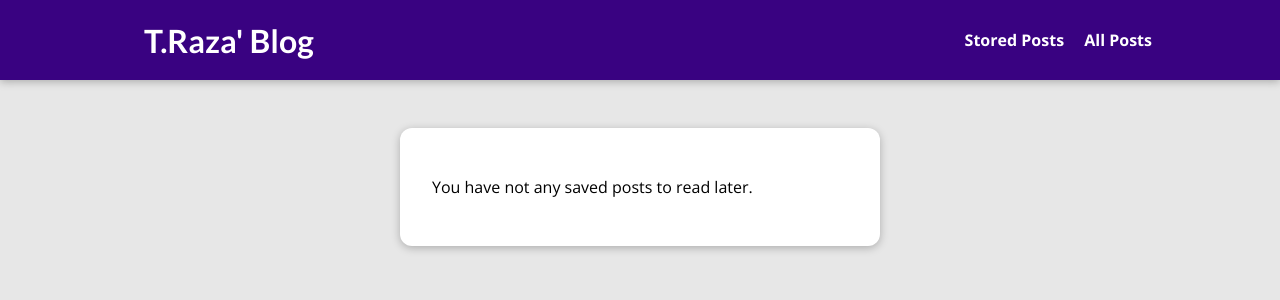
After one commit to Tanweer-Raza/Blog-Django-Project, a Django app: page /read-later in a window 1280 px wide. The commit adds this page. Shown: the top 300 px of the page. Run offline with Django 4.2, Linux system fonts and the light colour scheme.

Commit message:
structure done, only content left

```diff
--- /dev/null
+++ b/blog/static/blog/stored-posts.css
@@ -0,0 +1,46 @@
+body {
+    background-color: #e7e7e7;
+  }
+
+  #main-navigation {
+    background-color: #390281;
+    box-shadow: 0 2px 8px rgba(0, 0, 0, 0.25);
+  }
+
+  #stored-posts {
+    margin: 8rem auto 3rem auto;
+    padding: 2rem;
+    border-radius: 12px;
+    box-shadow: 0 2px 8px rgba(0, 0, 0, 0.25);
+    background-color: white;
+    width: 90%;
+    max-width: 30rem;
+  }
+
+  #stored-posts ul {
+    list-style: none;
+    margin: 0;
+    padding: 0;
+  }
+
+  #stored-posts li {
+    padding: 0rem;
+    margin :1rem 0;
+  }
+
+  #stored-posts a {
+    display: block;
+    width : 100%;
+    padding: 1rem;
+    text-decoration:none ;
+    border: 1px solid gray;
+    border-radius: 12px;
+    color: black;
+    font-weight: bold;
+  }
+
+  #stored-posts a:hover,
+  #stored-posts a:active {
+    background-color:#390281;
+    color: white;
+  }
--- /dev/null
+++ b/blog/templates/blog/stored-posts.html
@@ -0,0 +1,23 @@
+{% extends "base.html" %}
+{% load static %}
+
+{% block title %}
+    My Read Later Stored Posts
+{% endblock  %}
+
+{% block css_files %}
+    <link rel="stylesheet" href="{% static "blog/stored-posts.css" %}">
+{% endblock  %}
+
+{% block content %}
+    <section id="stored-posts">
+        {% if not has_posts %}
+            <p>You have not any saved posts to read later.</p>
+        {% endif %}
+        <ul>
+            {% for post in posts %}
+                <li><a href="{% url "post_detail-page" post.slug %}">{{post.title}}</a></li>
+            {% endfor %}
+        </ul>
+    </section>
+{% endblock  %}
--- a/blog/urls.py
+++ b/blog/urls.py
@@ -5,5 +5,5 @@ urlpatterns = [
     path("" , views.StartingPageView.as_view() , name="starting-page"),
     path("posts", views.AllPostView.as_view(), name= "posts-page"),
     path("posts/<slug:slug>", views.PostDetail.as_view(), name="post_detail-page"),   # /posts/my-first-post
-
+    path("read-later", views.ReadLaterView.as_view(), name="read-later")
 ]
--- a/blog/views.py
+++ b/blog/views.py
@@ -37,16 +37,23 @@ class AllPostView(ListView):
 #     })
 
 class PostDetail(View):
-    template_name = "blog/post-detail.html"
-    model = Post
+    def is_stored_post(self, request, post_id):
+        stored_posts = request.session.get("stored_posts")
+        if stored_posts is not None:
+            is_saved_for_later = post_id in stored_posts
+        else:
+            is_saved_for_later = False
+        return is_saved_for_later
 
     def get(self, request, slug):
         post = Post.objects.get(slug = slug)
+
         context = {
          "post" : post,
          "post_tags" : post.tags.all(),
          "comment_form" : CommentForm(),
-         "comments" : post.comments.all().order_by("-id")
+         "comments" : post.comments.all().order_by("-id"),
+         "saved_for_later" : self.is_stored_post(request, post.id)
         }
 
         return render(request, "blog/post-detail.html", context)
@@ -66,7 +73,8 @@ class PostDetail(View):
          "post" : post,
          "post_tags" : post.tags.all(),
          "comment_form" : comment_form,
-         "comments" : post.comments.all().order_by("-id")
+         "comments" : post.comments.all().order_by("-id"),
+         "saved_for_later" : self.is_stored_post(request, post.id)
         }
         return render(request, "blog/post-detail.html", context)
 
@@ -76,3 +84,39 @@ class PostDetail(View):
 #         "post" : identified_post,
 #         "post_tags" : identified_post.tags.all()
 #     })
+
+
+class ReadLaterView(View):
+
+    def get(self, request):
+        stored_posts = request.session.get("stored_posts")
+
+        context = {}
+
+        if stored_posts is None or len(stored_posts) == 0 :
+            context["posts"] = []
+            context["has_posts"] = False
+        else:
+            posts = Post.objects.filter(id__in=stored_posts)
+            context["posts"] = posts
+            context["has_posts"] = True
+
+        return render(request, "blog/stored-posts.html", context)
+
+
+    def post(self, request):
+        stored_posts = request.session.get("stored_posts")
+
+        if stored_posts is None:
+            stored_posts = []
+
+        post_id = int(request.POST["post_id"])
+        if post_id not in stored_posts:
+            stored_posts.append(post_id)
+
+        else:
+            stored_posts.remove(post_id)
+
+        request.session["stored_posts"] = stored_posts
+
+        return HttpResponseRedirect("/")
--- a/static/app.css
+++ b/static/app.css
@@ -35,6 +35,7 @@ h3 {
   text-decoration: none;
   color: white;
   font-weight: bold;
+  margin-left: 1rem;
 }
 
 #main-navigation a:hover,
--- a/templates/base.html
+++ b/templates/base.html
@@ -18,6 +18,7 @@
     <header id="main-navigation">
         <h1> <a href="{% url "starting-page" %}">T.Raza' Blog</a></h1>
         <nav>
+            <a href="{% url "read-later" %}">Stored Posts</a>
             <a href="{% url "posts-page" %}">All Posts</a>
         </nav>
     </header>
```
Also changed, not shown: blog/static/blog/post-details.css (+20 -0 lines), blog/templates/blog/post-detail.html (+15 -0 lines), db.sqlite3.
